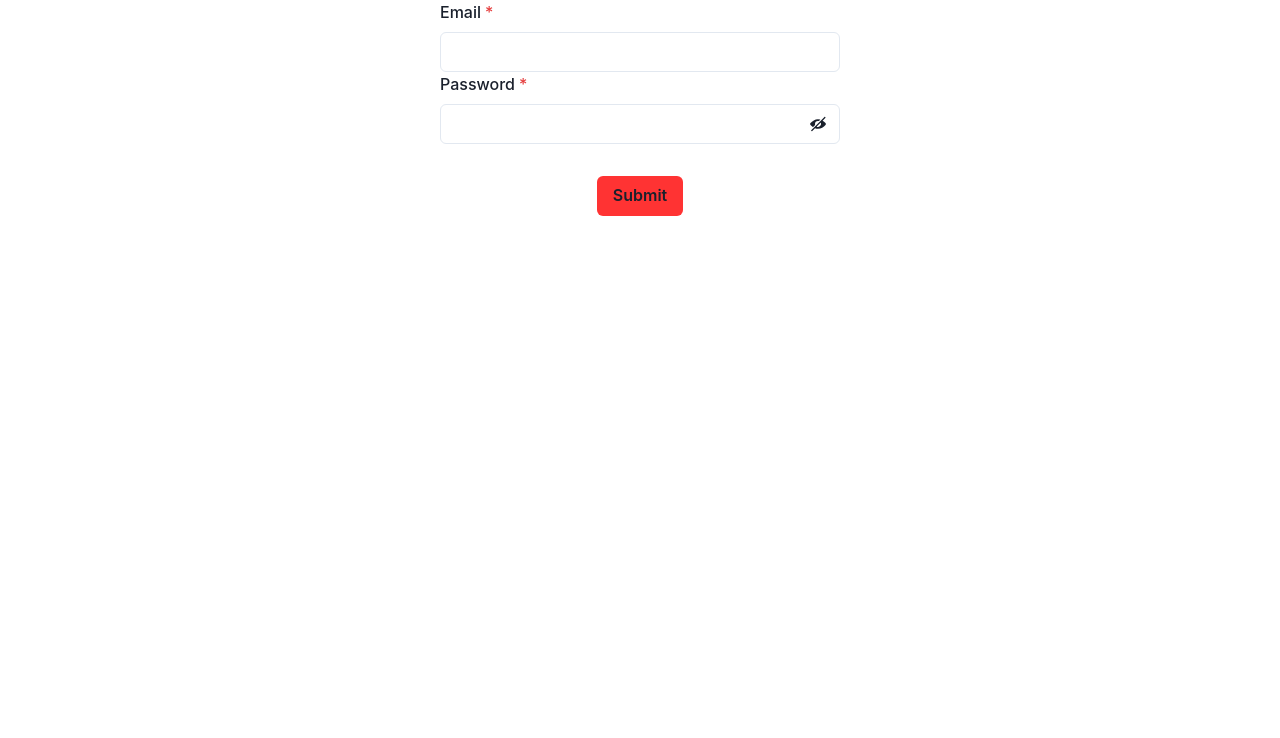
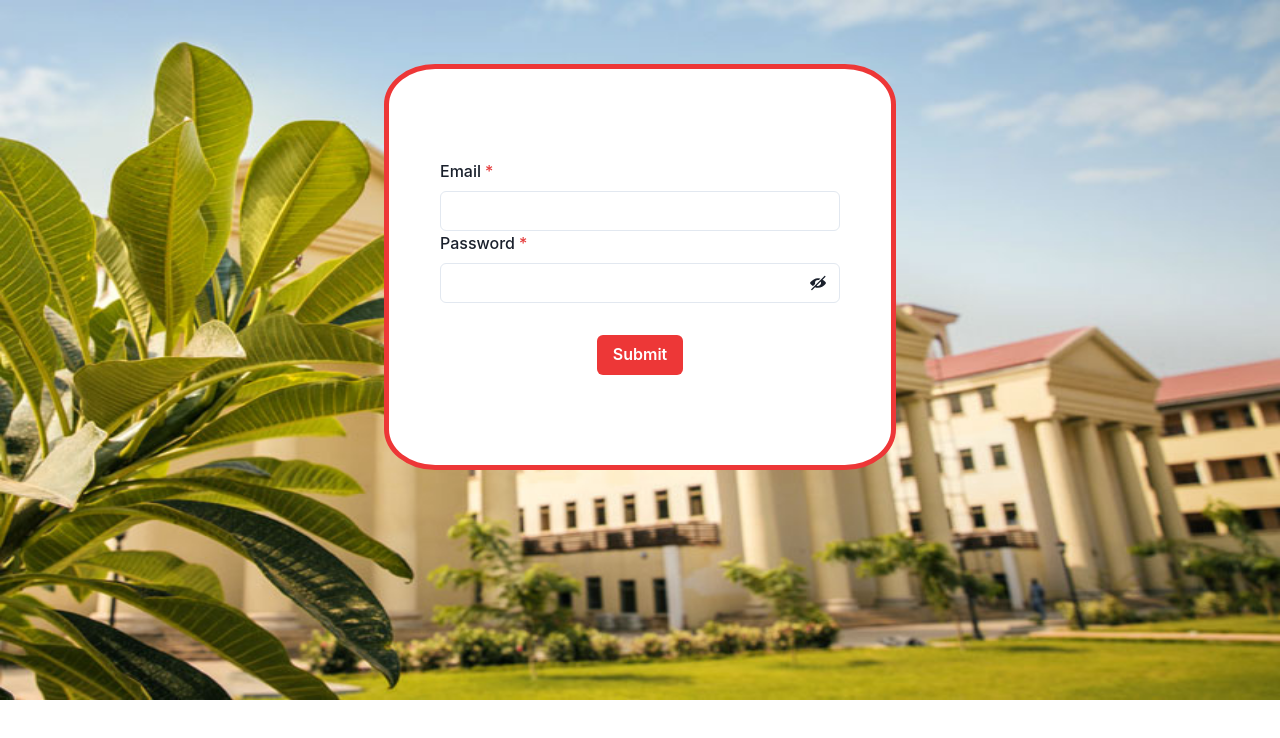
Before and after one commit to FaithCyril-star/Acitizen-Pasco-Hub, a React (Create React App) app in the folder frontend/my-app/: page /login in a window 1280 px wide. Shown: the top 738 px of the page. Built offline with nearby package versions, Linux system fonts and the light colour scheme.

Commit message:
page linking with buttons and page styling

```diff
--- a/frontend/my-app/public/index.html
+++ b/frontend/my-app/public/index.html
@@ -31,7 +31,7 @@
     <title>React App</title>
   </head>
   <body
-  style="background-image: url('');
+  style="background-image: url('acity-campus_for_project.jpg');
   background-size: 100% 700px ;
   background-repeat: no-repeat;">
     <noscript>You need to enable JavaScript to run this app.</noscript>
--- a/frontend/my-app/src/components/Login.jsx
+++ b/frontend/my-app/src/components/Login.jsx
@@ -36,9 +36,14 @@ function Login(props){
                     </InputGroup>
                     <Center>
                     <Button
-                    bg="#ff3333"
-                    _hover={{bg:"#ff3333"}}
-                    _active={{bg:"#ff3333"}}
+                    bg="#ed3737"
+                    color="white"
+                    _hover={{
+                    boxShadow: 'xl',
+                    }}
+                     _focus={{
+                        bg: '#ed3737',
+                    }}
                     mt="8" type="submit">Submit</Button>
                     </Center>
                 </FormControl>
--- a/frontend/my-app/src/components/Signup.jsx
+++ b/frontend/my-app/src/components/Signup.jsx
@@ -54,7 +54,14 @@ function Signup(props) {
                      onClick = {() => {passwordType === "password" ? setPasswordtype("text"):setPasswordtype("password")}} icon={passwordType === "password" ? <ViewOffIcon/> : <ViewIcon/>}/></InputRightElement>
                     </InputGroup>
                     <Center>
-                    <Button _hover={{bg:"#ff3333"}} mt="8" type="submit">Submit</Button>
+                    <Button bg="#ed3737"
+                    color="white"
+                    _hover={{
+                        boxShadow: 'xl',
+                    }}
+                    _focus={{
+                        bg: '#ed3737',
+                    }} mt="8" type="submit">Submit</Button>
                     </Center>
                 </FormControl>
             </div>
--- a/frontend/my-app/src/pages/Home.js
+++ b/frontend/my-app/src/pages/Home.js
@@ -1,38 +1,51 @@
-import React, { Component } from 'react';
+import React from 'react';
 import Header from '../components/Header';
 import Search from '../components/Search';
 import {Box, HStack,Button} from '@chakra-ui/react';
 import Footer from '../components/Footer';
+import { useNavigate } from "react-router-dom";
 
 
-class Home extends Component {
-    render() {
+function Home() {
+    const navigate = useNavigate();
     return (
       <Box>
-        <Box display="flex" justifyContent="flex-end" m='20px'>
+        <Box display="flex" justifyContent="flex-end" m="20px">
           <HStack>
-                <Button bg="#ed3737" color='white'
+            <Button
+              bg="#ed3737"
+              color="white"
               _hover={{
-                    boxShadow:'xl'
+                boxShadow: 'xl',
               }}
               _focus={{
-                    bg:"#ed3737"
-                }}>Login</Button>
-                <Button bg="#ed3737" color='white'
+                bg: '#ed3737',
+              }}
+              onClick={() => navigate('/login')}>
+              Login
+            </Button>
+            <Button
+              bg="#ed3737"
+              color="white"
               _hover={{
-                    boxShadow:'xl'
+                boxShadow: 'xl',
               }}
               _focus={{
-                    bg:"#ed3737"
-                }}>Sign up</Button>
+                bg: '#ed3737',
+              }}
+              onClick={() => navigate('/signup')}
+            >
+              Sign up
+            </Button>
           </HStack>
         </Box>
-        <Header/>
-        <Search width="40%" placeholder='Type course name here...'/>
-        <Box float='left'><Footer/></Box>
+        <Header />
+        <Search width="40%" placeholder="Type course name here..." />
+        <Box float="left">
+          <Footer />
+        </Box>
       </Box>
     );
 }
-}
 
 export default Home;
--- a/frontend/my-app/src/pages/loginPage.js
+++ b/frontend/my-app/src/pages/loginPage.js
@@ -1,10 +1,26 @@
 import React, { Component } from 'react';
 import Login from '../components/Login';
+import {Box, Center} from '@chakra-ui/react';
 
 class loginPage extends Component {
     render() {
         return (
-            <Login/>
+          <Center>
+            <Box
+              m="5%"
+              p="90px"
+              w="40%"
+              border="5px"
+              borderRadius="10%"
+              borderStyle="solid"
+              borderColor="#ed3737"
+              bg="white"
+            >
+              <Center>
+                <Login />
+              </Center>
+            </Box>
+          </Center>
         );
     }
 }
--- a/frontend/my-app/src/pages/signupPage.js
+++ b/frontend/my-app/src/pages/signupPage.js
@@ -1,10 +1,16 @@
 import React, { Component } from 'react';
-import Signup from '../components/Signup'
+import Signup from '../components/Signup';
+import {Box, Center} from '@chakra-ui/react';
 
 class signupPage extends Component {
     render() {
         return (
-            <Signup/>
+          <Center>
+            <Box bg='white' m="2%" p="90px" w="40%" border="5px" borderRadius="10%"
+              borderStyle="solid" borderColor="#ed3737">
+                <Center><Signup /></Center>
+            </Box>
+          </Center>
         );
     }
 }
```
Lines whose indentation alone changed are shown as unchanged.
